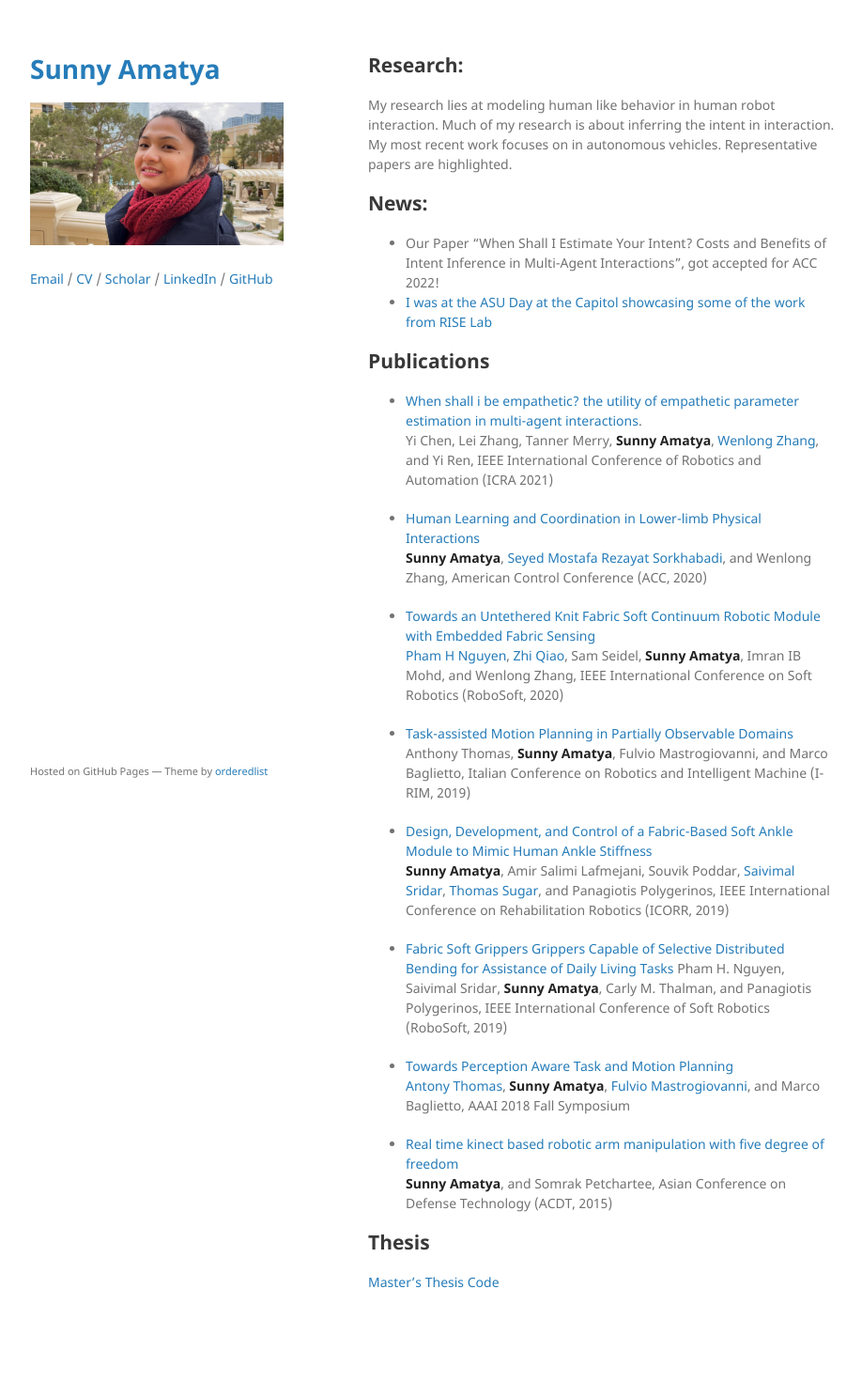
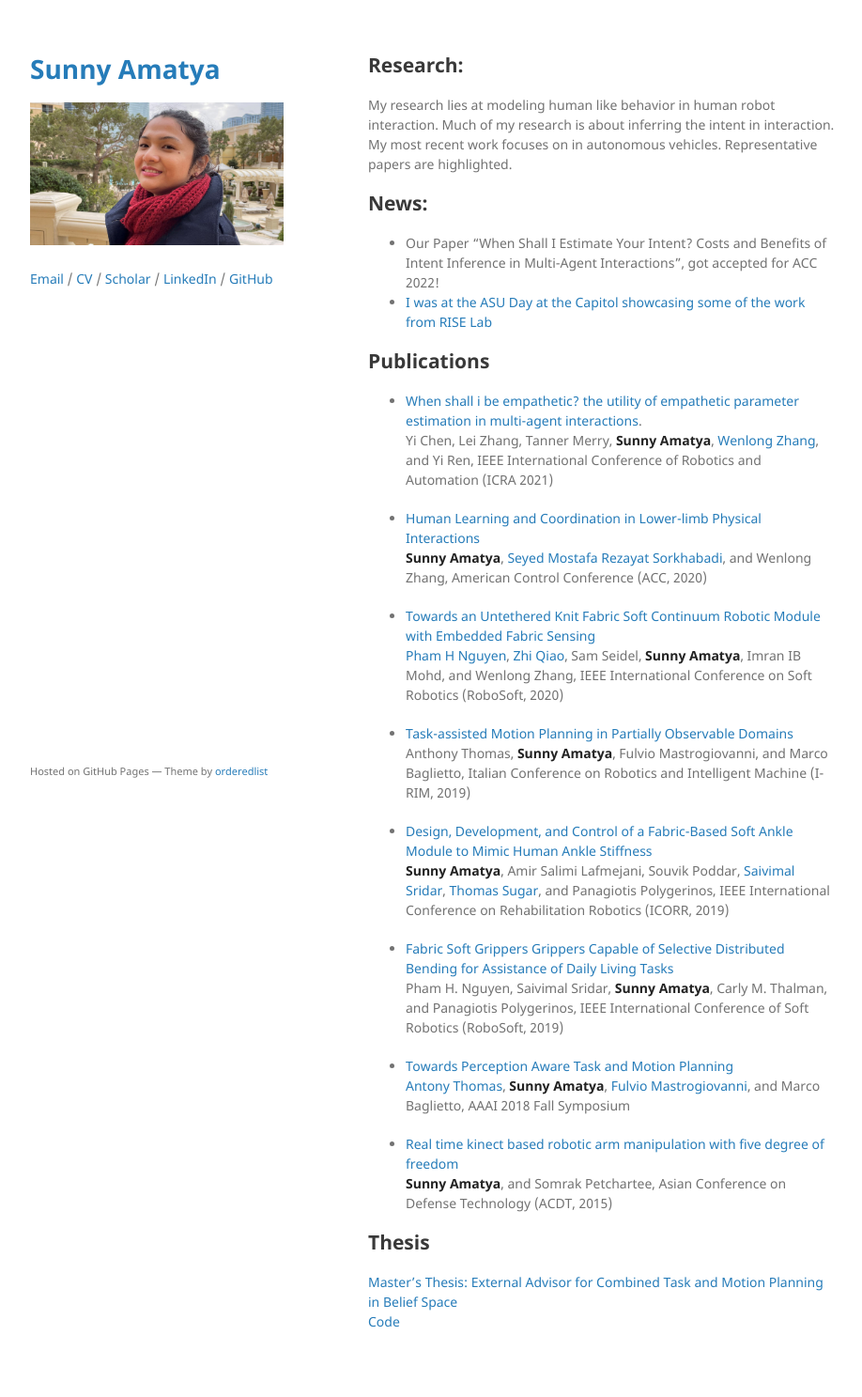
Before and after one commit to sunamatya/sunamatya.github.io, a Jekyll site: the page built from index.md, in a window 1280 px wide. Shown: the whole page at 94% size, without its empty margins (178-1096 px from the left). Built offline with Jekyll 4.4.1, drawn with Linux system fonts in a browser that asks for light colours; the repository's description, which GitHub fills in, is left out; our own code applies the rules of GitHub Pages for plain Markdown files; before the commit the page ends 1445 px from its top, so only the background shows below that.

Commit message:
corrected annotation and thesis:

```diff
--- a/index.md
+++ b/index.md
@@ -25,7 +25,7 @@ My most recent work focuses on in autonomous vehicles. Representative papers are
 *	[Design, Development, and Control of a Fabric-Based Soft Ankle Module to Mimic Human Ankle Stiffness](https://ieeexplore.ieee.org/abstract/document/8779495)\
 	**Sunny Amatya**, Amir Salimi Lafmejani, Souvik Poddar, [Saivimal Sridar](https://scholar.google.com/citations?user=hKUvvEkAAAAJ&hl=en&oi=ao), [Thomas Sugar](https://scholar.google.com/citations?user=xm3gDhoAAAAJ&hl=en&oi=ao), and Panagiotis Polygerinos, IEEE International Conference on Rehabilitation Robotics (ICORR, 2019)
 
-*	[Fabric Soft Grippers Grippers Capable of Selective Distributed Bending for Assistance of Daily Living Tasks](https://ieeexplore.ieee.org/stamp/stamp.jsp?arnumber=8722758)
+*	[Fabric Soft Grippers Grippers Capable of Selective Distributed Bending for Assistance of Daily Living Tasks](https://ieeexplore.ieee.org/stamp/stamp.jsp?arnumber=8722758)\
 	Pham H. Nguyen, Saivimal Sridar, **Sunny Amatya**, Carly M. Thalman, and Panagiotis Polygerinos, IEEE International Conference of Soft Robotics (RoboSoft, 2019)
 
 *	[Towards Perception Aware Task and Motion Planning](https://www.researchgate.net/profile/Antony-Thomas-3/publication/329399485_Towards_Perception_Aware_Task-Motion_Planning/links/5c06898d299bf169ae316c84/Towards-Perception-Aware-Task-Motion-Planning.pdf)\
@@ -35,5 +35,5 @@ My most recent work focuses on in autonomous vehicles. Representative papers are
 	**Sunny Amatya**, and Somrak Petchartee, Asian Conference on Defense Technology (ACDT, 2015)
 
 ## Thesis
-[Master's Thesis](/assets/External_Advisor_for_Combined_Task_and_Motion_Planning_in_Belief_Space.pdf)
+[Master's Thesis: External Advisor for Combined Task and Motion Planning in Belief Space](/assets/External_Advisor_for_Combined_Task_and_Motion_Planning_in_Belief_Space.pdf)\
 [Code](https://bitbucket.org/LittleSunny/masters-thesis/src/master/)
```
